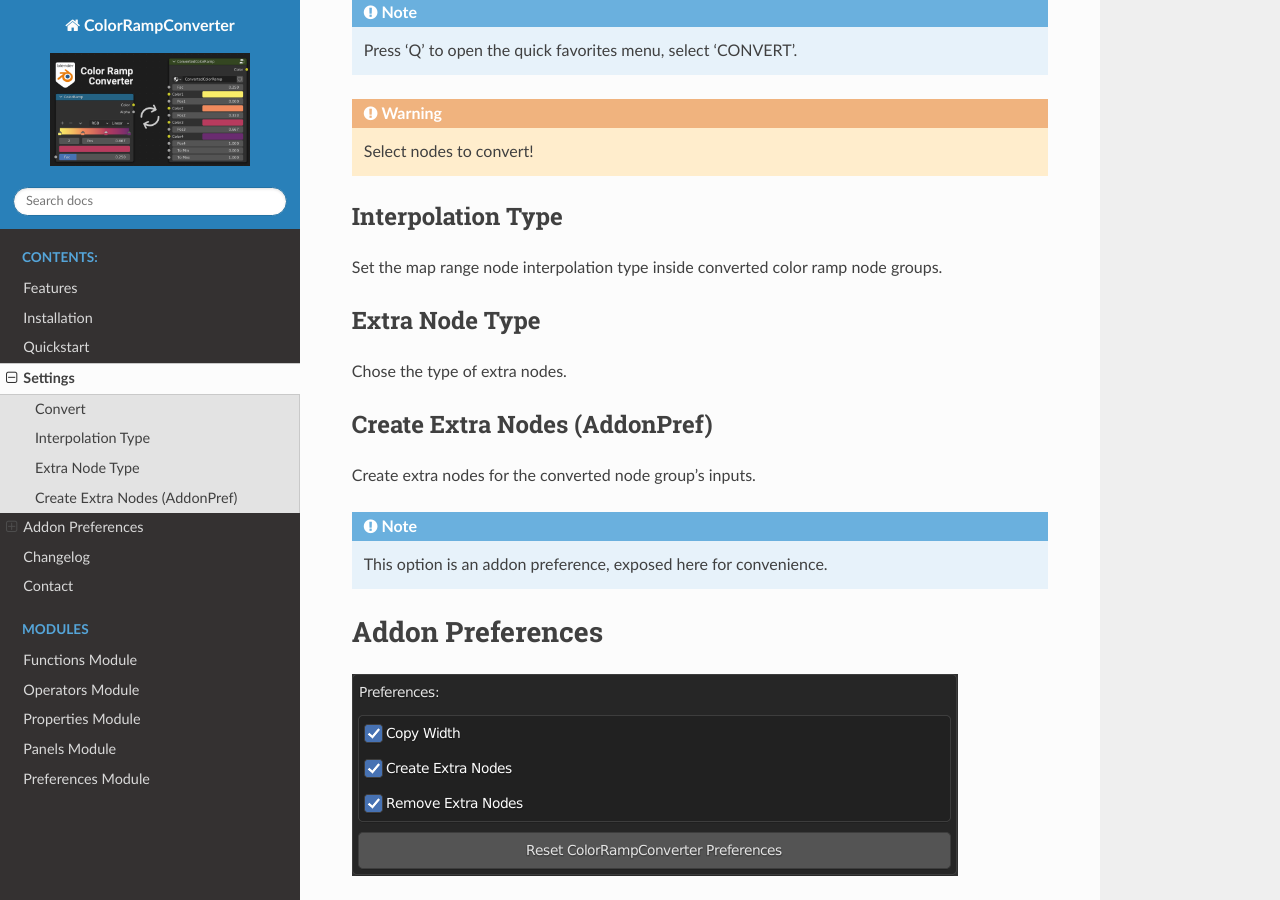
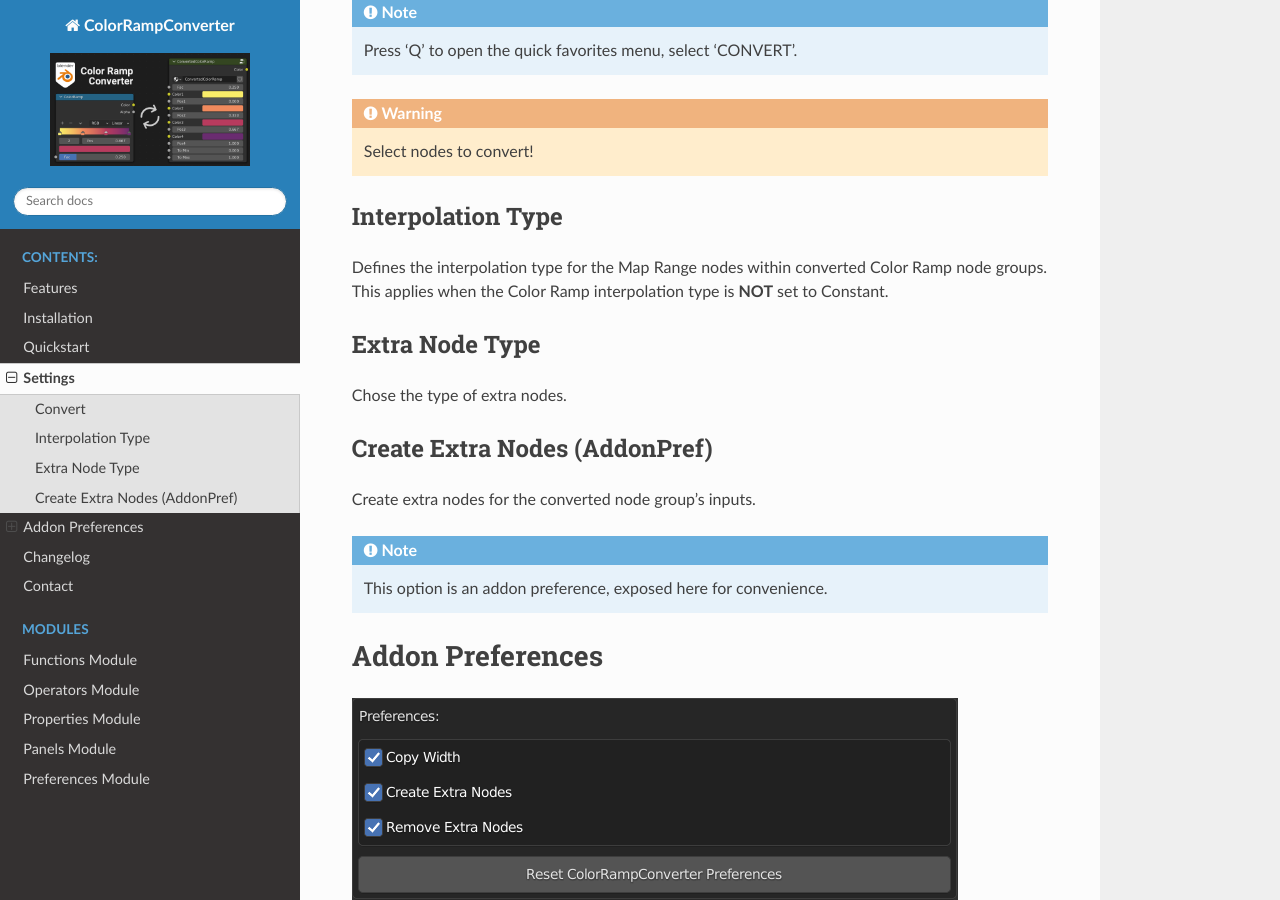
Before and after one commit to markelekdotcom/color-ramp-converter, a Sphinx documentation site: the page built from docs/settings.rst, in a window 1280 px wide and 900 px high, scrolled down 862 px. Built offline with Sphinx 7.4.7 and the Read the Docs theme 3.1.0, drawn with Linux system fonts in a browser that asks for light colours.

Commit message:
Update: settings.rst
Update: the description of interpolation type in the settings docs

```diff
--- a/docs/settings.rst
+++ b/docs/settings.rst
@@ -17,8 +17,8 @@
 
 Interpolation Type
 ------------------
-Set the map range node interpolation type
-inside converted color ramp node groups.
+Defines the interpolation type for the Map Range nodes within converted Color Ramp node groups.
+This applies when the Color Ramp interpolation type is **NOT** set to Constant.
 
 
 Extra Node Type
```
